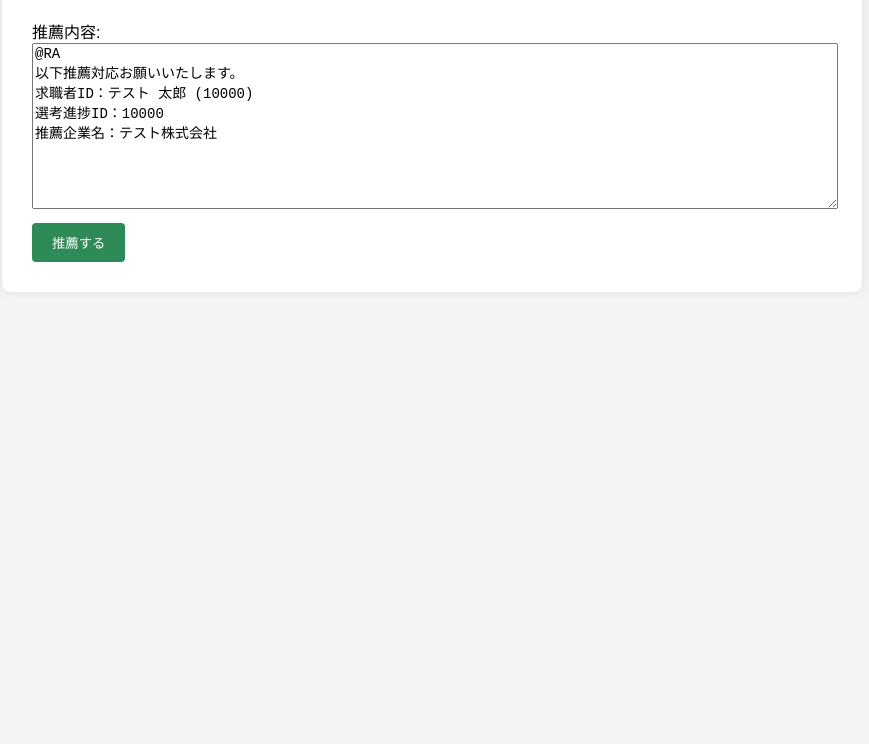
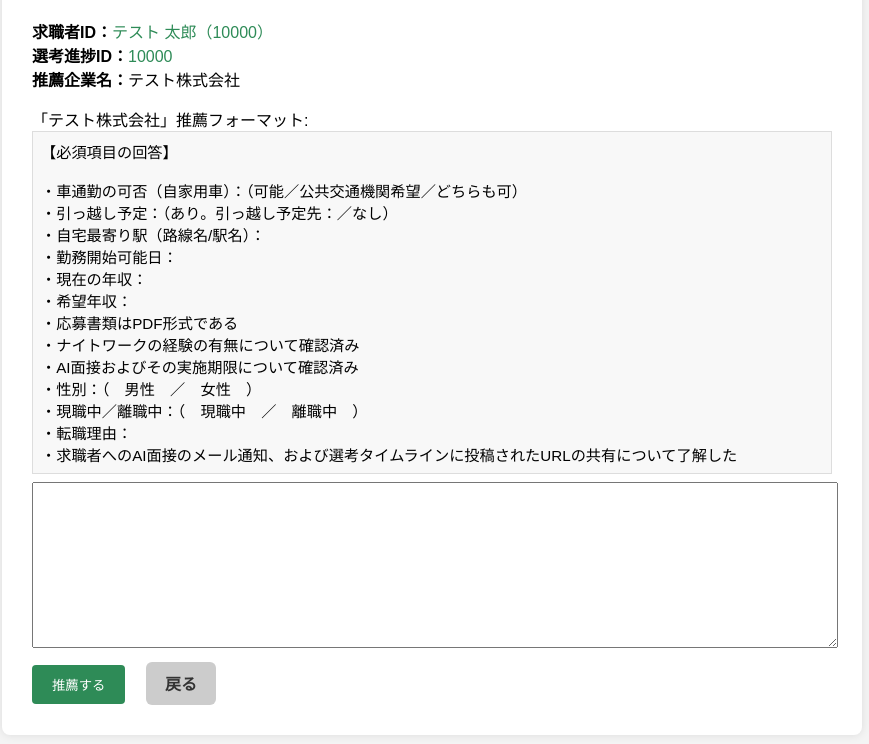
Before and after one commit to kodai-hori-pino/mock-cs-tools.github.io, a plain HTML site: page recommendation.html in a window 1280 px wide. Shown: the part 150-894 px from the top of the page, without its empty margins (208-1077 px from the left). Before the commit the page ends 800 px from the top, so only its background shows below. Drawn offline with Linux system fonts and the light colour scheme.

Commit message:
fix: UI微調整と項目充実化

```diff
--- a/recommendation.html
+++ b/recommendation.html
@@ -10,15 +10,39 @@
     <div class="container">
         <h1>推薦作成</h1>
         <form action="complete.html">
-            <label for="recommendation">推薦内容:</label><br>
-            <textarea id="recommendation" name="recommendation" rows="10" cols="80">
-@RA
-以下推薦対応お願いいたします。
-求職者ID：テスト 太郎 (10000)
-選考進捗ID：10000
-推薦企業名：テスト株式会社
-            </textarea><br>
+            <div style="margin-bottom: 1em;">
+                <div><strong>求職者ID：</strong><a href="#">テスト 太郎（10000）</a></div>
+                <div><strong>選考進捗ID：</strong><a href="#">10000</a></div>
+                <div><strong>推薦企業名：</strong><span id="company-name">テスト株式会社</span></div>
+            </div>
+            <label for="company-format">「<span id="company-label">テスト株式会社</span>」推薦フォーマット:</label><br>
+            <div id="required-fields" style="font-size: 0.95em; background: #f8f8f8; border: 1px solid #ddd; padding: 8px; margin-bottom: 8px; white-space: pre-line;"></div>
+            <textarea id="company-format" name="company-format" rows="10" cols="80"></textarea><br>
             <button type="submit">推薦する</button>
+            <button type="button" onclick="history.back();" style="margin-left: 1em; background: #ccc; color: #333; border: none; border-radius: 6px; padding: 0.6em 1.2em; font-size: 1em; font-weight: bold; cursor: pointer;">戻る</button>
+        <script>
+        // クエリパラメータ取得用関数
+        function getQueryParam(name) {
+            const params = new URLSearchParams(window.location.search);
+            return params.get(name);
+        }
+        // companyパラメータがあれば表示に反映
+        window.onload = function() {
+            var company = getQueryParam('company');
+            if(company) {
+                document.getElementById('company-name').textContent = company;
+                document.getElementById('company-label').textContent = company;
+            }
+            var requiredFields = {
+                'テスト株式会社': `【必須項目の回答】\n\n・車通勤の可否（自家用車）：（可能／公共交通機関希望／どちらも可）\n・引っ越し予定：（あり。引っ越し予定先：／なし）\n・自宅最寄り駅（路線名/駅名）：\n・勤務開始可能日：\n・現在の年収：\n・希望年収：\n・応募書類はPDF形式である\n・ナイトワークの経験の有無について確認済み\n・AI面接およびその実施期限について確認済み\n・性別：（　男性　／　女性　）\n・現職中／離職中：（　現職中　／　離職中　）\n・転職理由：\n・求職者へのAI面接のメール通知、および選考タイムラインに投稿されたURLの共有について了解した`,
+                'デモ株式会社': `希望勤務地：\n※県単位でご記入をお願いいたします\n\n面接候補日：\n現年収：\n※離職中の方は前年収\n入社可能時期：`,
+                'サンプル株式会社': `希望勤務地：\n面接候補日時：第三希望まで\n・第一希望：\n・第二希望：\n・第三希望：`
+            };
+            var companyName = company || 'テスト株式会社';
+            var template = requiredFields[companyName] || requiredFields['テスト株式会社'];
+            document.getElementById('required-fields').textContent = template;
+        };
+        </script>
         </form>
     </div>
 </body>
```
Also changed, not shown: complete.html (+1 -1 lines), jobseekers.html (+4 -1 lines), select_company.html (added, +26 -0 lines).
